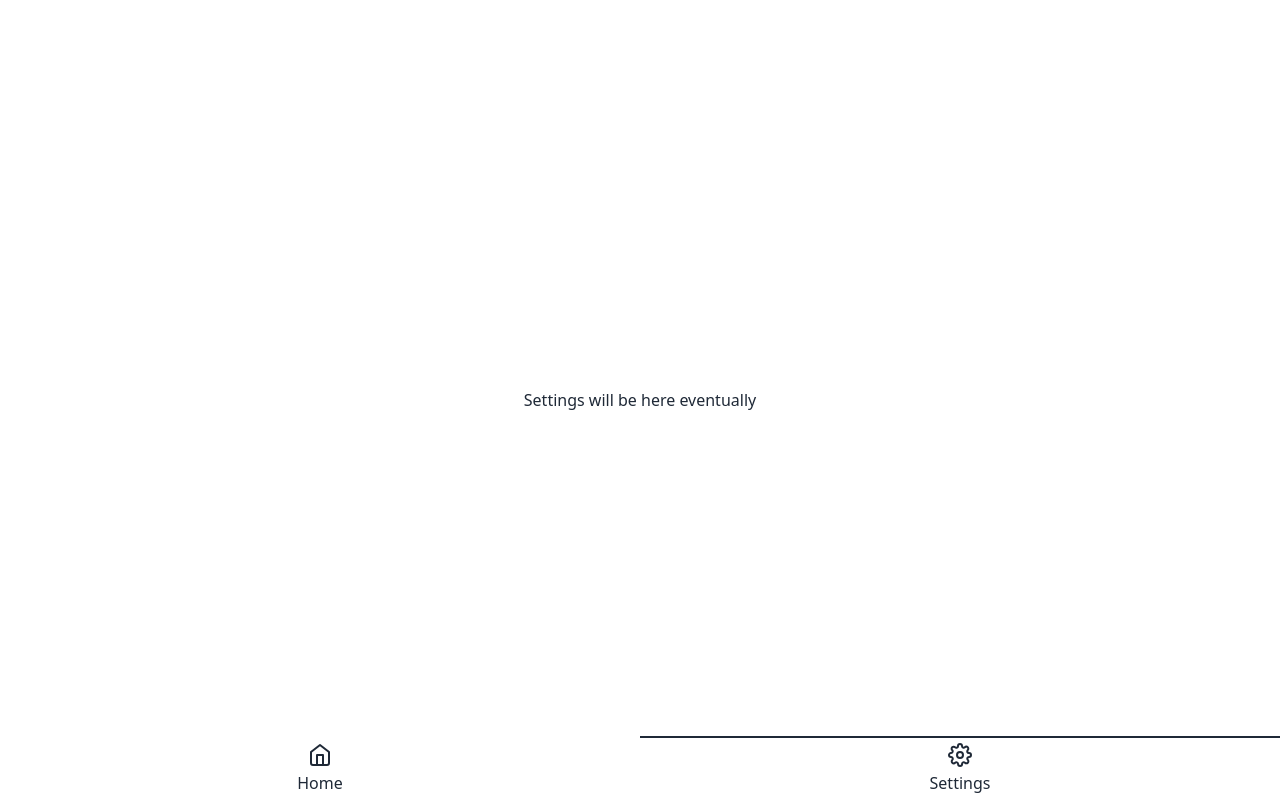
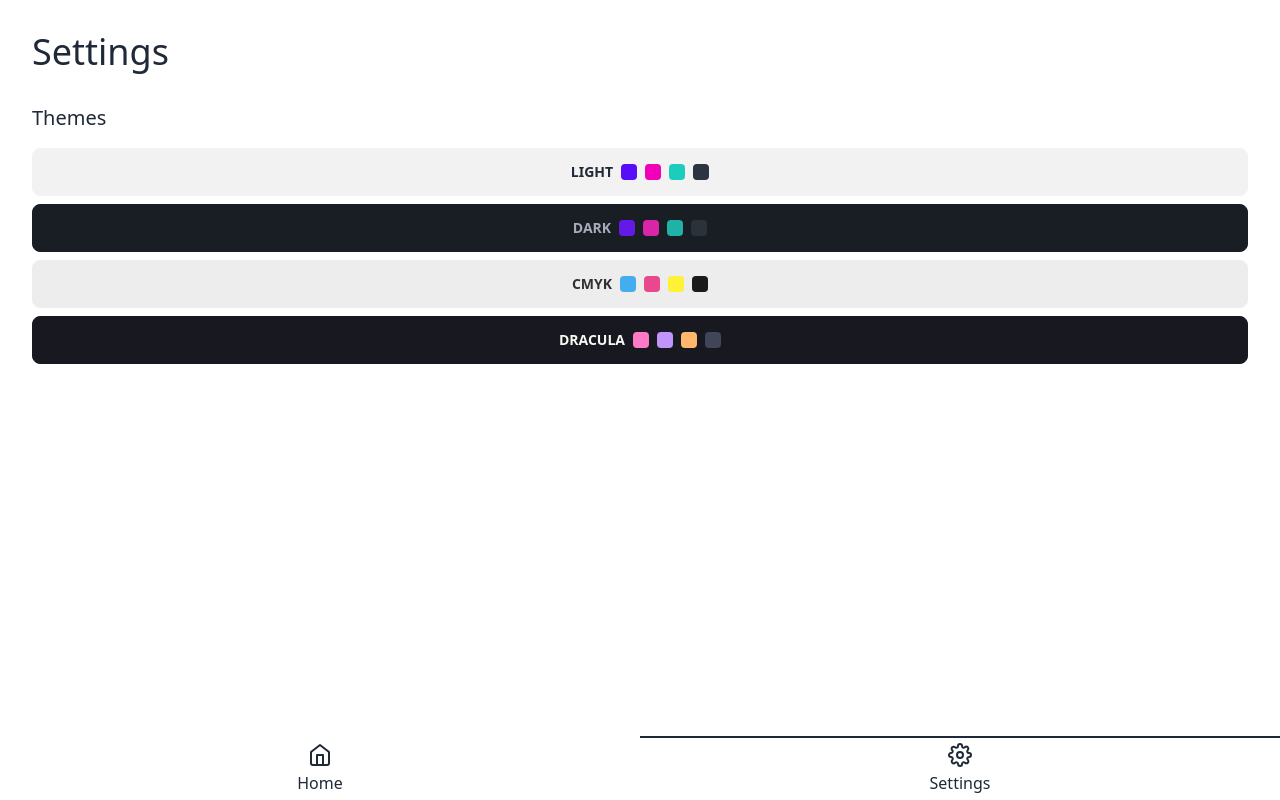
Before and after one commit to mattcbodily/games-app, a React (Vite) app: page /settings in a window 1280 px wide. Built offline with nearby package versions, Linux system fonts and the light colour scheme.

Commit message:
Adds theme section to settings

```diff
--- a/src/components/PlayerSelect/PlayerSelect.jsx
+++ b/src/components/PlayerSelect/PlayerSelect.jsx
@@ -19,7 +19,7 @@ export const PlayerSelect = () => {
   return (
     <div className='h-screen w-full flex flex-col items-center'>
       <div className='w-[290px] mt-8 mb-8 flex justify-between'>
-        <div className='flex flex-col items-center'>
+        <div className='h-8 flex flex-col items-center'>
           <p className='text-4xl'>{playerOne}</p>
           <span className='text-lg'>Player 1</span>
         </div>
--- a/src/components/Settings/Settings.jsx
+++ b/src/components/Settings/Settings.jsx
@@ -1,7 +1,42 @@
 export const Settings = () => {
+  const changeTheme = (theme) => {
+    document.documentElement.dataset.theme = theme
+  }
+
   return (
-    <div className='h-screen w-full flex flex-col justify-center items-center'>
-      Settings will be here eventually
+    <div className='h-screen w-full p-8'>
+      <h2 className='text-4xl mb-8'>Settings</h2>
+      <h3 className='text-xl mb-4'>Themes</h3>
+      <div className='flex flex-col gap-2'>
+        <div className='btn w-full' data-theme='light' onClick={() => changeTheme('light')}>
+          <span>Light</span>
+          <div className='h-4 w-4 rounded bg-primary' />
+          <div className='h-4 w-4 rounded bg-secondary' />
+          <div className='h-4 w-4 rounded bg-accent' />
+          <div className='h-4 w-4 rounded bg-neutral' />
+        </div>
+        <div className='btn w-full' data-theme='dark' onClick={() => changeTheme('dark')}>
+          <span>Dark</span>
+          <div className='h-4 w-4 rounded bg-primary' />
+          <div className='h-4 w-4 rounded bg-secondary' />
+          <div className='h-4 w-4 rounded bg-accent' />
+          <div className='h-4 w-4 rounded bg-neutral' />
+        </div>
+        <div className='btn w-full' data-theme='cmyk' onClick={() => changeTheme('cmyk')}>
+          <span>Cmyk</span>
+          <div className='h-4 w-4 rounded bg-primary' />
+          <div className='h-4 w-4 rounded bg-secondary' />
+          <div className='h-4 w-4 rounded bg-accent' />
+          <div className='h-4 w-4 rounded bg-neutral' />
+        </div>
+        <div className='btn w-full' data-theme='dracula' onClick={() => changeTheme('dracula')}>
+          <span>Dracula</span>
+          <div className='h-4 w-4 rounded bg-primary' />
+          <div className='h-4 w-4 rounded bg-secondary' />
+          <div className='h-4 w-4 rounded bg-accent' />
+          <div className='h-4 w-4 rounded bg-neutral' />
+        </div>
+      </div>
     </div>
   )
 }
```
